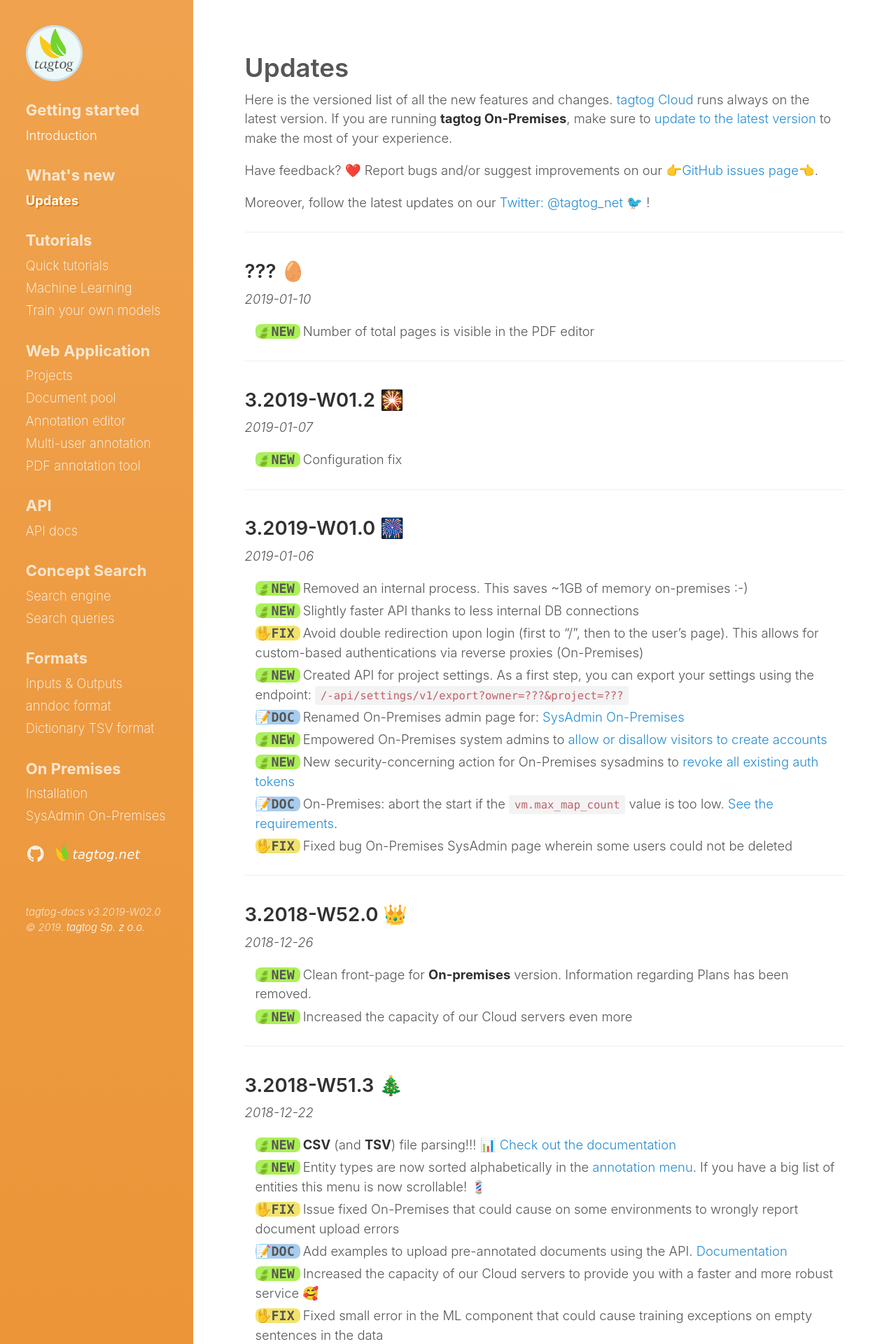
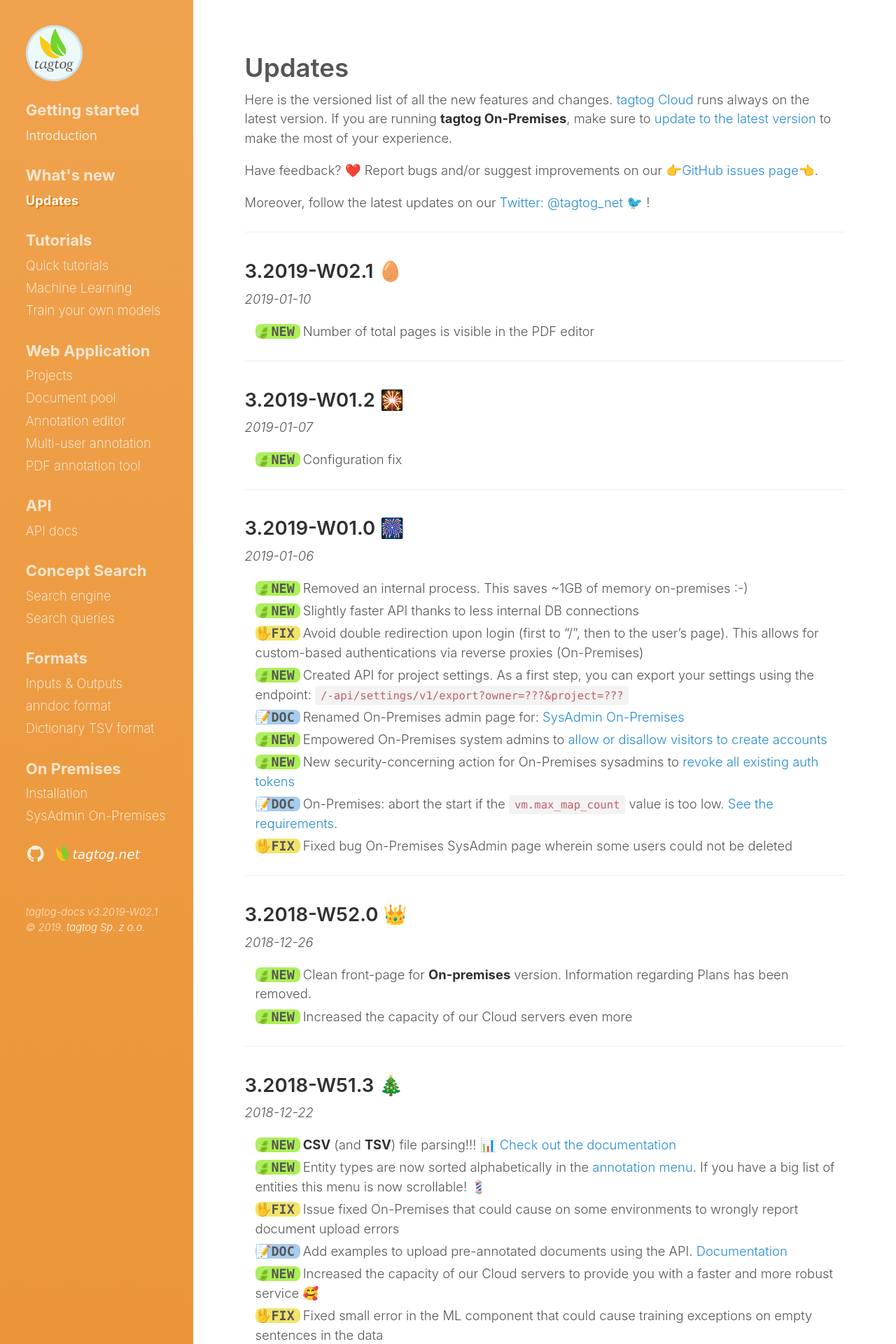
Before and after one commit to tagtogorg/tagtog-doc, a Jekyll site: the page built from updates.md, in a window 1280 px wide. Shown: the top 1920 px of the page at 70% size. Built offline with Jekyll 4.4.1, drawn with Linux system fonts in a browser that asks for light colours; nearby versions of some CDN libraries; emoji names are drawn with the system emoji font.

Commit message:
Bump version: 3.2019-W02.1 🥚

```diff
--- a/_config.yml
+++ b/_config.yml
@@ -63,7 +63,7 @@ plugins:
   - jemoji
 
 # Custom vars
-version: 3.2019-W02.0
+version: 3.2019-W02.1
 sidebar_home_link:  true
 search_page:   false
 # sidebar_blog_link:  '/blog'   # By default, your home page is your blog
--- a/updates.md
+++ b/updates.md
@@ -14,7 +14,7 @@ Moreover, follow the latest updates on our [Twitter: @tagtog_net 🐦](https://t
 
 ---
 
-## ??? 🥚
+## 3.2019-W02.1 🥚
 _2019-01-10_
 
 <ul class="updates">
```
Also changed, not shown: 1 other file.
